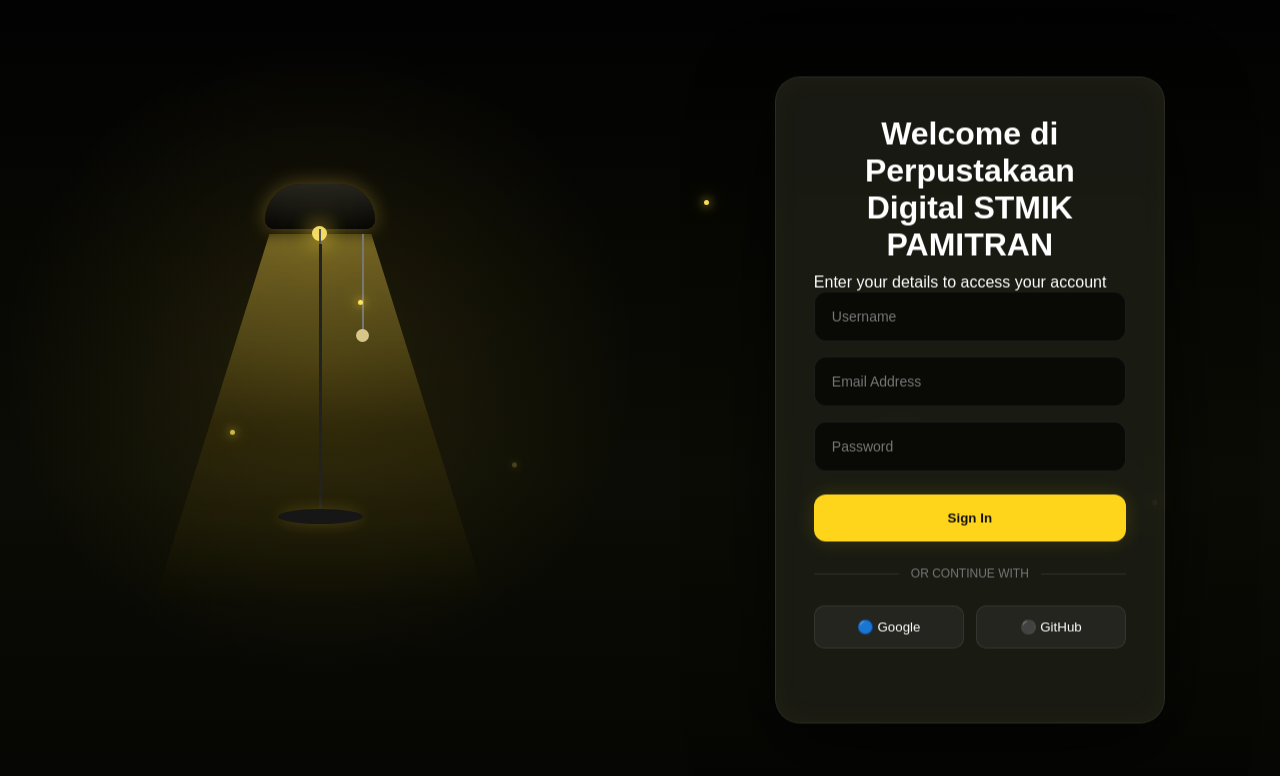
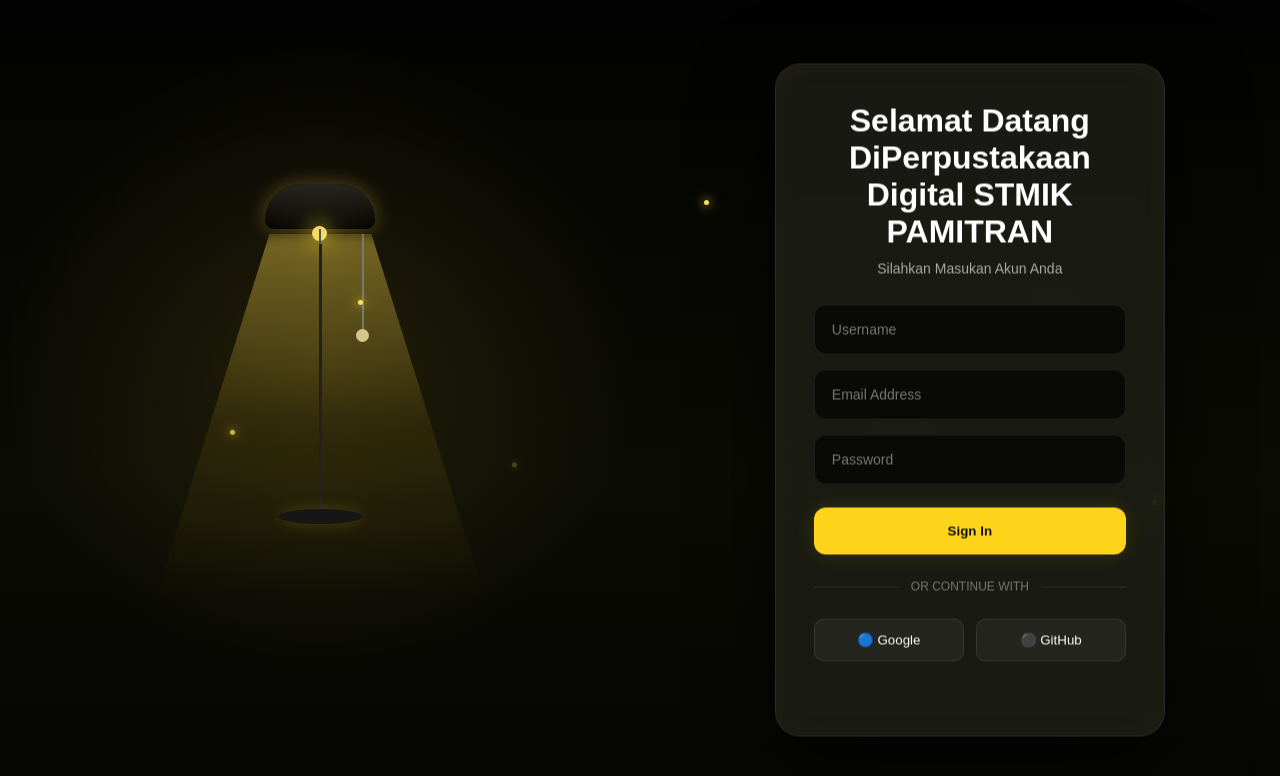
Before and after one commit to champkomarudin-oss/Login-Perpustakaan-Digital, a plain HTML site: page index.html in a window 1280 px wide. Drawn offline with Linux system fonts and the light colour scheme.

Commit message:
Update index.html

```diff
--- a/index.html
+++ b/index.html
@@ -592,10 +592,10 @@
 
     <div class="login-card">
 
-        <h1>Welcome di Perpustakaan Digital STMIK  PAMITRAN </h1
+        <h1>Selamat Datang DiPerpustakaan Digital STMIK  PAMITRAN </h1>
 
         <p class="subtitle">
-            Enter your details to access your account
+            Silahkan Masukan Akun Anda
         </p>
 
 
```
